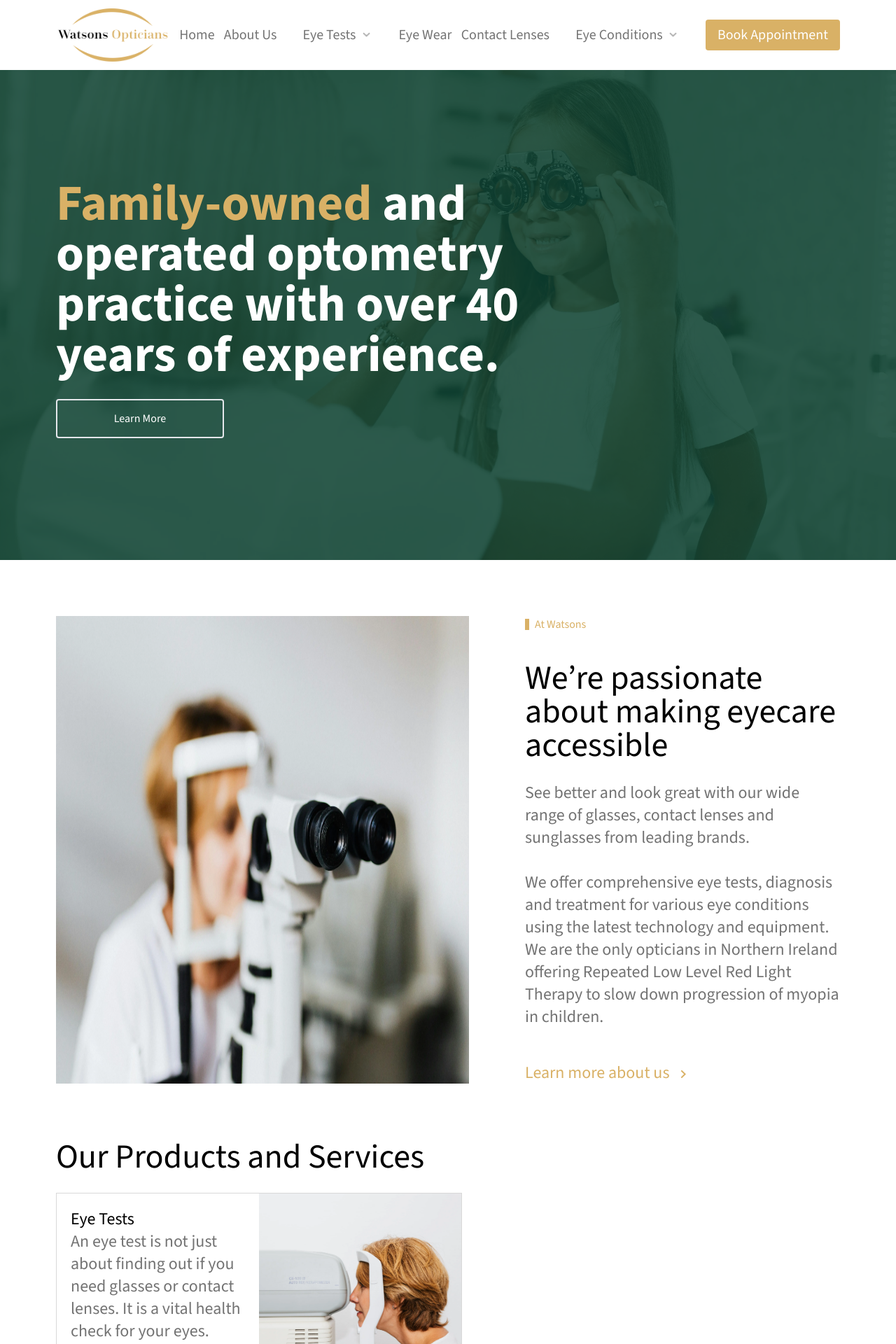
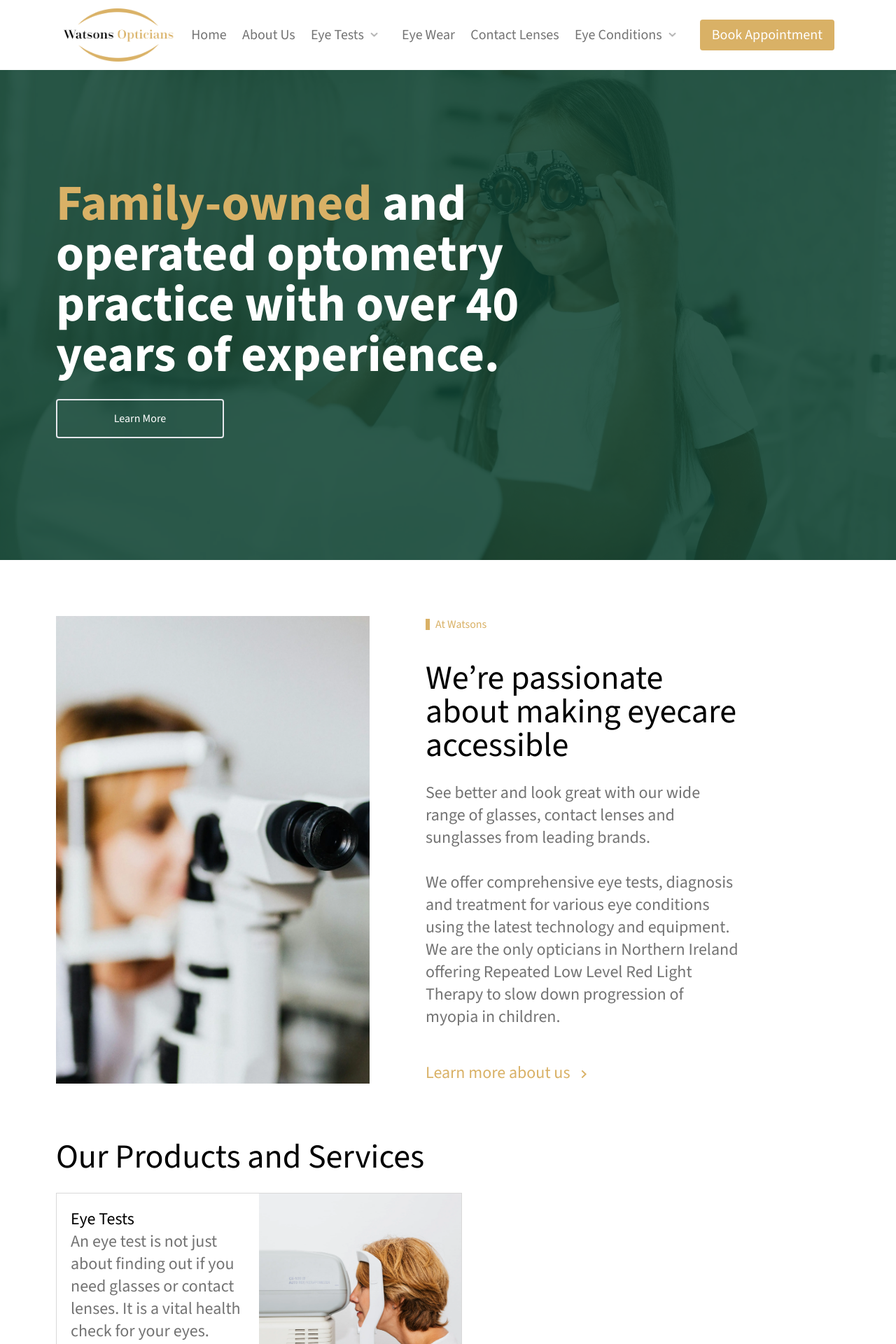
Before and after one commit to AGuerriere/watsons, a Next.js app: page / in a window 1280 px wide. Shown: the top 1920 px of the page at 70% size. Built offline with nearby package versions, Linux system fonts and the light colour scheme.

Commit message:
made frontpage better responsive

```diff
--- a/src/app/page.tsx
+++ b/src/app/page.tsx
@@ -24,16 +24,18 @@ export default function Home() {
         </div>
       </div>
       {/* Section 1*/}
-      <div className='flex flex-wrap xl:flex-nowrap mt-20 pb-20'>
-        <Image
-          src="/images/homepage/6.webp"
-          width={590}
-          height={520}
-          alt="Picture of a patient undergoing an eye test"
-          className='order-2 xl:order-1'
-        />
+      <div className='flex flex-col lg:flex-row mt-20 pb-20'>
+      <div className="flex order-2 lg:order-1 justify-center lg:justify-end w-full lg:w-2/5 relative min-h-[500px]">
+          <Image
+            src="/images/homepage/6.webp"
+            fill
+            sizes="100%"
+            alt="Picture of an eye test tool"
+            className='w-auto object-cover'
+          />
+        </div>
         <br /><br />
-        <div className='flex order-1 xl:order-2 flex-col justify-around xl:ml-20'>
+        <div className='flex w-full lg:w-2/5 order-1 lg:order-2 flex-col justify-between lg:ml-20'>
           <div className='mb-10'>
             <GoldTitle text="At Watsons" />
           </div>
@@ -87,8 +89,10 @@ export default function Home() {
         <div className='flex lg:flex-row flex-col'>
           <div className='w-full md:w-1/2'>
             <GoldTitle text="Contact us" />
+            <br />
             <h4 className="font-normal text-black text-base md:text-lg md:text-xl lg:text-3xl">Get in touch!</h4> <br />
             <p className='text-grey1 text-base mb-2 md:text-xl lg:text-2xl font-light'>To arrange an appointment or register as a new customers please fill in the form below and we will get back to you within 48 hours: </p>
+            <br />
             <form name="contact" method="POST" action="/success" data-netlify="true" className="flex flex-col mb-10">
               <input type="text" name="name" id="name" placeholder="Name*" className="bg-grey3 h-16 pl-5 rounded border mb-3 placeholder:text-grey4" />
               <input type="email" name="email" id="email" placeholder="Email*" className="bg-grey3 h-16 pl-5 rounded border mb-3 placeholder:text-grey4" />
--- a/src/components/Navbar.tsx
+++ b/src/components/Navbar.tsx
@@ -30,7 +30,7 @@ export default function Navbar() {
   return (
     <>
       {/* Desktop Navbar */}
-      <nav className="hidden lg:flex h-[100px] md:justify-between items-center text-sm lg:text-xl md:-ml-18 md:-mr-18">
+      <nav className="hidden lg:flex h-[100px] md:justify-between items-center text-sm lg:text-xl -ml-20 -mr-20 pl-2 pr-2 min-[1227px]:ml-0 min-[1227px]:mr-0">
         <div className="">
           <Link
             href="/">
@@ -45,8 +45,8 @@ export default function Navbar() {
         <Link href="/" className="active:text-black">Home</Link>
         <Link href="/about" className="active:text-black">About Us</Link>
         <div className="group inline-block relative">
-          <button className="py-2 px-4 rounded inline-flex items-center">
-            <span className="form-select bg-no-repeat pr-8 pl-2">Eye Tests</span>
+          <button className="rounded inline-flex items-center">
+            <span className="form-select bg-no-repeat pr-8">Eye Tests</span>
           </button>
           <div className="absolute hidden group-hover:block">
             <div className="bg-white rounded shadow-lg py-1 min-w-[250px] ">
@@ -58,8 +58,8 @@ export default function Navbar() {
         <Link href="/frames">Eye Wear</Link>
         <Link href="/contact_lenses">Contact Lenses</Link>
         <div className="group inline-block relative">
-          <button className="py-2 px-4 rounded inline-flex items-center">
-            <span className="form-select bg-no-repeat pr-8 pl-2">Eye Conditions</span>
+          <button className="rounded inline-flex items-center">
+            <span className="form-select bg-no-repeat pr-8">Eye Conditions</span>
           </button>
           <div className="absolute hidden group-hover:block">
             <div className="bg-white rounded shadow-lg py-1 min-w-[250px] ">
```
